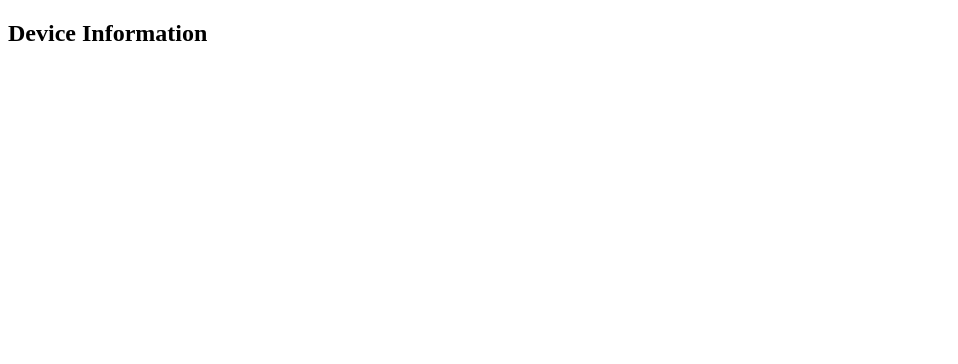
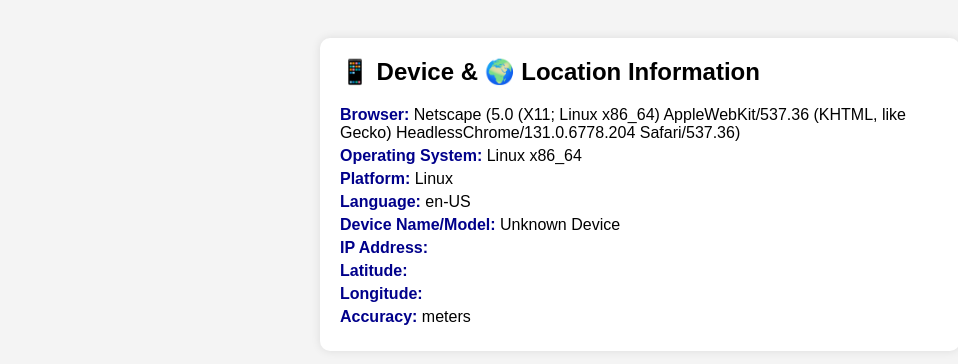
Before and after one commit to sasibhumaraju/get-geo-location, a plain HTML site: page docs/index.html in a window 1280 px wide. Shown: the whole page, without its empty margins (0-958 px from the left). Drawn offline with Linux system fonts and the light colour scheme; no server answers.

Commit message:
something

```diff
--- a/docs/index.html
+++ b/docs/index.html
@@ -1,71 +1,93 @@
 <!DOCTYPE html>
-<html>
+<html lang="en">
 <head>
-  <title>Device Info</title>
+  <meta charset="UTF-8">
+  <title>Device & Location Info</title>
+  <style>
+    body {
+      font-family: Arial, sans-serif;
+      background: #f4f4f4;
+      padding: 20px;
+    }
+    .card {
+      background: #fff;
+      padding: 20px;
+      margin: 10px auto;
+      border-radius: 10px;
+      box-shadow: 0 0 10px rgba(0,0,0,0.1);
+      max-width: 600px;
+    }
+    h2 {
+      margin-top: 0;
+    }
+    .info {
+      margin: 5px 0;
+    }
+    .highlight {
+      color: darkblue;
+      font-weight: bold;
+    }
+  </style>
 </head>
 <body>
-  <h2>Device Information</h2>
-  <pre id="info"></pre>
+  <div class="card">
+    <h2>📱 Device & 🌍 Location Information</h2>
+    <div class="info"><span class="highlight">Browser:</span> <span id="browser"></span></div>
+    <div class="info"><span class="highlight">Operating System:</span> <span id="os"></span></div>
+    <div class="info"><span class="highlight">Platform:</span> <span id="platform"></span></div>
+    <div class="info"><span class="highlight">Language:</span> <span id="lang"></span></div>
+    <div class="info"><span class="highlight">Device Name/Model:</span> <span id="device"></span></div>
+    <div class="info"><span class="highlight">IP Address:</span> <span id="ip"></span></div>
+    <div class="info"><span class="highlight">Latitude:</span> <span id="lat"></span></div>
+    <div class="info"><span class="highlight">Longitude:</span> <span id="lon"></span></div>
+    <div class="info"><span class="highlight">Accuracy:</span> <span id="acc"></span> meters</div>
+  </div>
 
   <script>
-    async function getDeviceInfo() {
-      const info = {};
+    // --- User Agent Parsing ---
+    function parseUserAgent() {
+      const ua = navigator.userAgent;
+      let device = "Unknown Device";
 
-      // Basic navigator info
-      info.userAgent = navigator.userAgent;
-      info.platform = navigator.platform;
-      info.language = navigator.language;
-      info.languages = navigator.languages;
-      info.vendor = navigator.vendor;
+      if (/iPhone/.test(ua)) device = "Apple iPhone";
+      else if (/iPad/.test(ua)) device = "Apple iPad";
+      else if (/Samsung/i.test(ua)) device = "Samsung Device";
+      else if (/OnePlus/i.test(ua)) device = "OnePlus Device";
+      else if (/Poco/i.test(ua)) device = "Poco Device";
+      else if (/Xiaomi/i.test(ua)) device = "Xiaomi Device";
+      else if (/Redmi/i.test(ua)) device = "Redmi Device";
+      else if (/Huawei/i.test(ua)) device = "Huawei Device";
+      else if (/OPPO/i.test(ua)) device = "Oppo Device";
+      else if (/Vivo/i.test(ua)) device = "Vivo Device";
+      else if (/Windows NT/i.test(ua)) device = "Windows PC";
+      else if (/Macintosh/i.test(ua)) device = "MacBook / iMac";
 
-      // Screen details
-      info.screenWidth = window.screen.width;
-      info.screenHeight = window.screen.height;
-      info.colorDepth = window.screen.colorDepth;
-      info.pixelRatio = window.devicePixelRatio;
-
-      // Hardware
-      info.hardwareConcurrency = navigator.hardwareConcurrency; // CPU threads
-      info.deviceMemory = navigator.deviceMemory || "N/A"; // RAM (approx)
-
-      // Online status
-      info.onLine = navigator.onLine;
-
-      // GPU Info (via WebGL)
-      try {
-        const canvas = document.createElement("canvas");
-        const gl = canvas.getContext("webgl") || canvas.getContext("experimental-webgl");
-        const debugInfo = gl.getExtension("WEBGL_debug_renderer_info");
-        if (debugInfo) {
-          info.gpuVendor = gl.getParameter(debugInfo.UNMASKED_VENDOR_WEBGL);
-          info.gpuRenderer = gl.getParameter(debugInfo.UNMASKED_RENDERER_WEBGL);
-        }
-      } catch (e) {
-        info.gpu = "Not available";
-      }
-
-      // Battery
-      try {
-        const battery = await navigator.getBattery();
-        info.batteryLevel = (battery.level * 100) + "%";
-        info.charging = battery.charging;
-      } catch (e) {
-        info.battery = "Not available";
-      }
-
-      // IP Address (via public API)
-      try {
-        const res = await fetch("https://api.ipify.org?format=json");
-        const data = await res.json();
-        info.ip = data.ip;
-      } catch (e) {
-        info.ip = "Unable to fetch";
-      }
-
-      document.getElementById("info").textContent = JSON.stringify(info, null, 2);
+      return device;
     }
 
-    getDeviceInfo();
+    document.getElementById("browser").textContent = navigator.appName + " (" + navigator.appVersion + ")";
+    document.getElementById("os").textContent = navigator.platform;
+    document.getElementById("platform").textContent = navigator.userAgentData ? navigator.userAgentData.platform : navigator.platform;
+    document.getElementById("lang").textContent = navigator.language;
+    document.getElementById("device").textContent = parseUserAgent();
+
+    // --- IP Address Fetch ---
+    fetch("https://api64.ipify.org?format=json")
+      .then(res => res.json())
+      .then(data => {
+        document.getElementById("ip").textContent = data.ip;
+      });
+
+    // --- Location Fetch ---
+    if ("geolocation" in navigator) {
+      navigator.geolocation.getCurrentPosition(position => {
+        document.getElementById("lat").textContent = position.coords.latitude;
+        document.getElementById("lon").textContent = position.coords.longitude;
+        document.getElementById("acc").textContent = position.coords.accuracy;
+      }, err => {
+        alert("Location permission denied.");
+      });
+    }
   </script>
 </body>
 </html>
```
